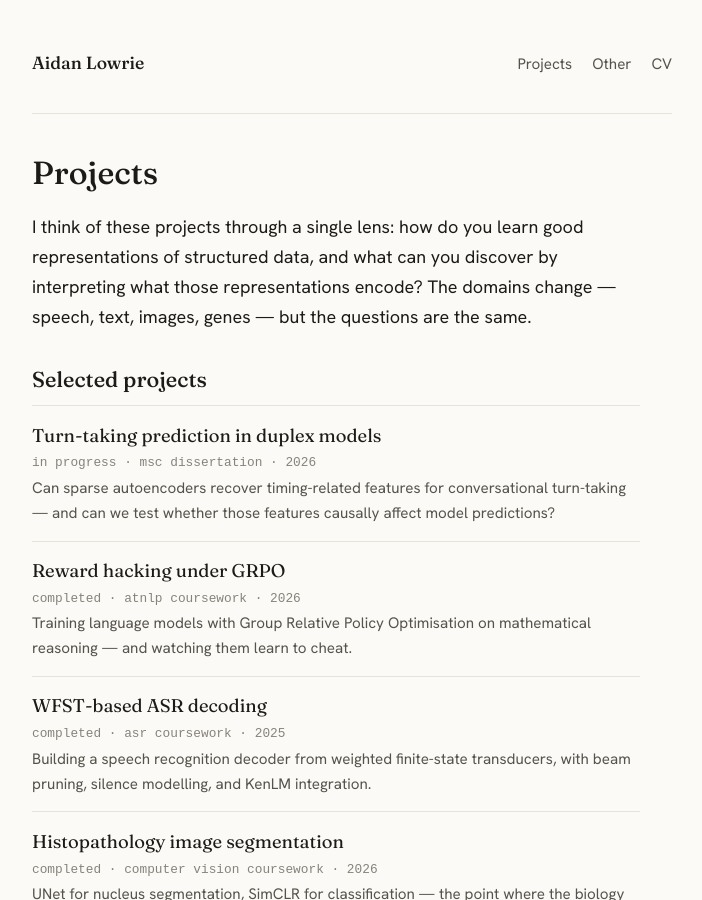
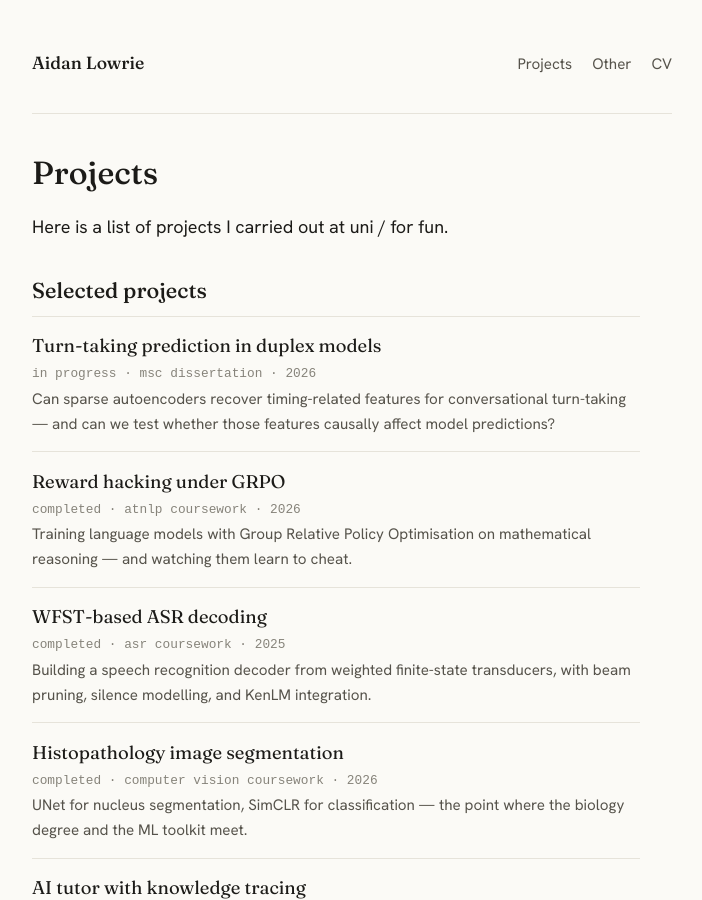
Before and after one commit to aidanlowrie/aidanlowrie.github.io, a Jekyll site: the page built from projects/index.md, in a window 1280 px wide and 900 px high. Shown: the whole window, without its empty margins (288-990 px from the left). Built offline with Jekyll 4.4.1, drawn with Linux system fonts in a browser that asks for light colours; some web fonts are replaced.

Commit message:
Simplify projects intro

```diff
--- a/projects/index.md
+++ b/projects/index.md
@@ -4,10 +4,7 @@ title: Projects
 description: Projects — Aidan Lowrie.
 ---
 
-I think of these projects through a single lens: how do you learn good
-representations of structured data, and what can you discover by interpreting
-what those representations encode? The domains change — speech, text, images,
-genes — but the questions are the same.
+Here is a list of projects I carried out at uni / for fun.
 
 ## Selected projects
 
```
